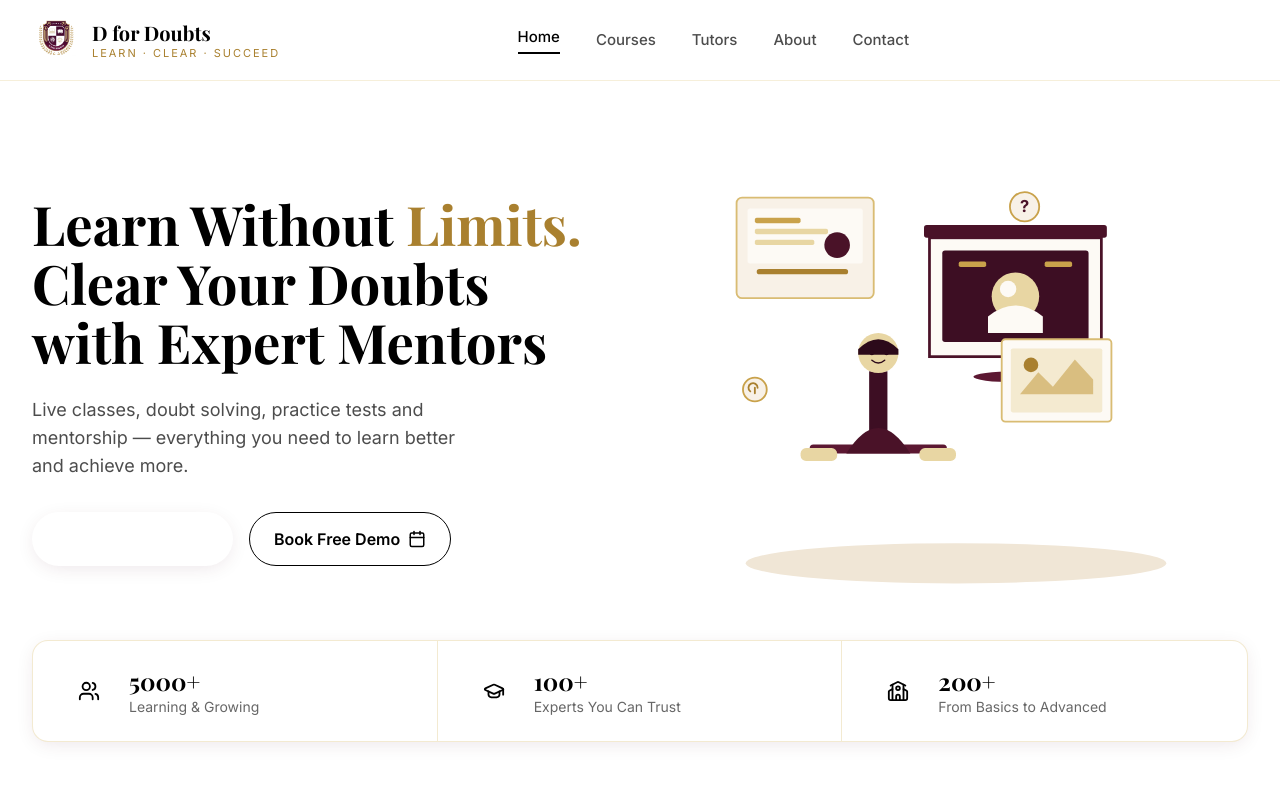
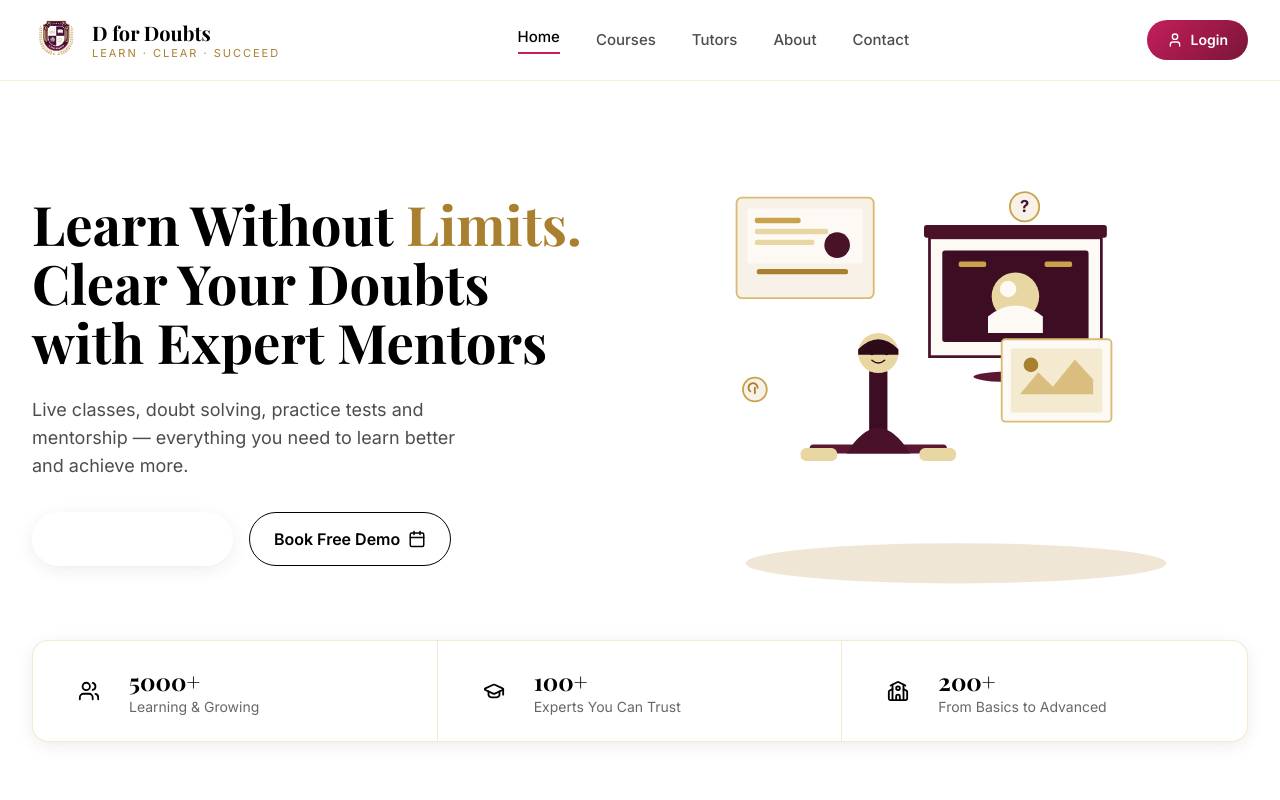
Before and after one commit to mdhafiss123-git/Homepage, a React (Vite) app: page / in a window 1280 px wide. Shown: the top 800 px of the page. Built offline with nearby package versions, Linux system fonts and the light colour scheme.

Commit message:
Update Navbar.jsx

```diff
--- a/src/components/Navbar.jsx
+++ b/src/components/Navbar.jsx
@@ -25,7 +25,7 @@ export default function Navbar() {
               href={`#${link.toLowerCase()}`}
               className={`text-[15px] font-medium transition-colors ${
                 i === 0
-                  ? 'text-black border-b-2 border-brown-light pb-1'
+                  ? 'text-black border-b-2 border-brand-pink pb-1'
                   : 'text-black/70 hover:text-black'
               }`}
             >
@@ -37,7 +37,7 @@ export default function Navbar() {
         <div className="hidden lg:block">
           <a
             href="#login"
-            className="inline-flex items-center gap-2 bg-brown-light text-white px-5 py-2.5 rounded-full text-sm font-semibold hover:bg-brown-light-hover transition-colors"
+            className="inline-flex items-center gap-2 bg-brand-gradient bg-brand-gradient-hover text-white px-5 py-2.5 rounded-full text-sm font-semibold transition-colors"
           >
             <User size={16} /> Login
           </a>
@@ -67,7 +67,7 @@ export default function Navbar() {
           ))}
           <a
             href="#login"
-            className="inline-flex items-center justify-center gap-2 bg-brown-light text-white px-5 py-2.5 rounded-full text-sm font-semibold"
+            className="inline-flex items-center justify-center gap-2 bg-brand-gradient text-white px-5 py-2.5 rounded-full text-sm font-semibold"
           >
             <User size={16} /> Login
           </a>
```
